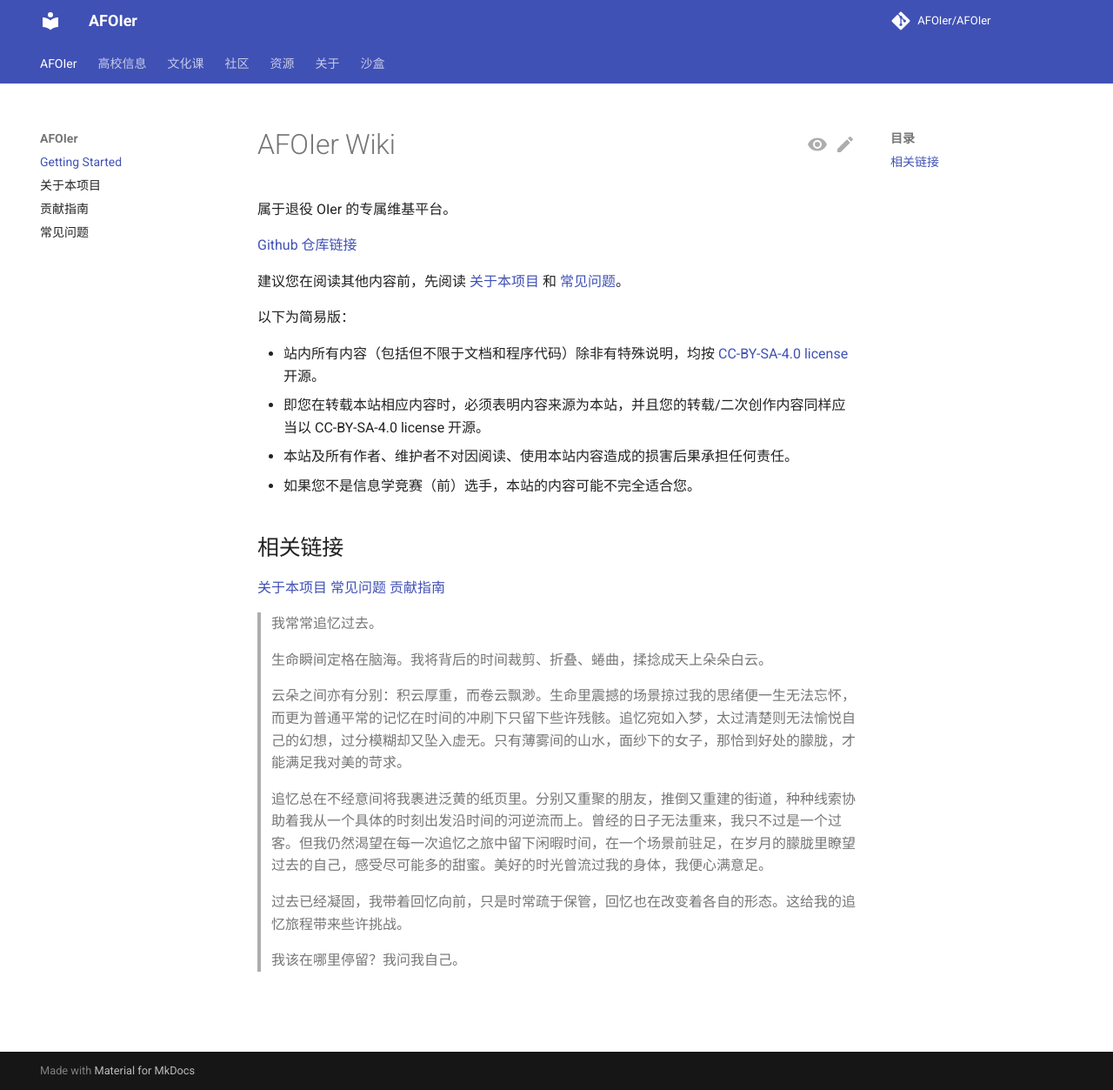
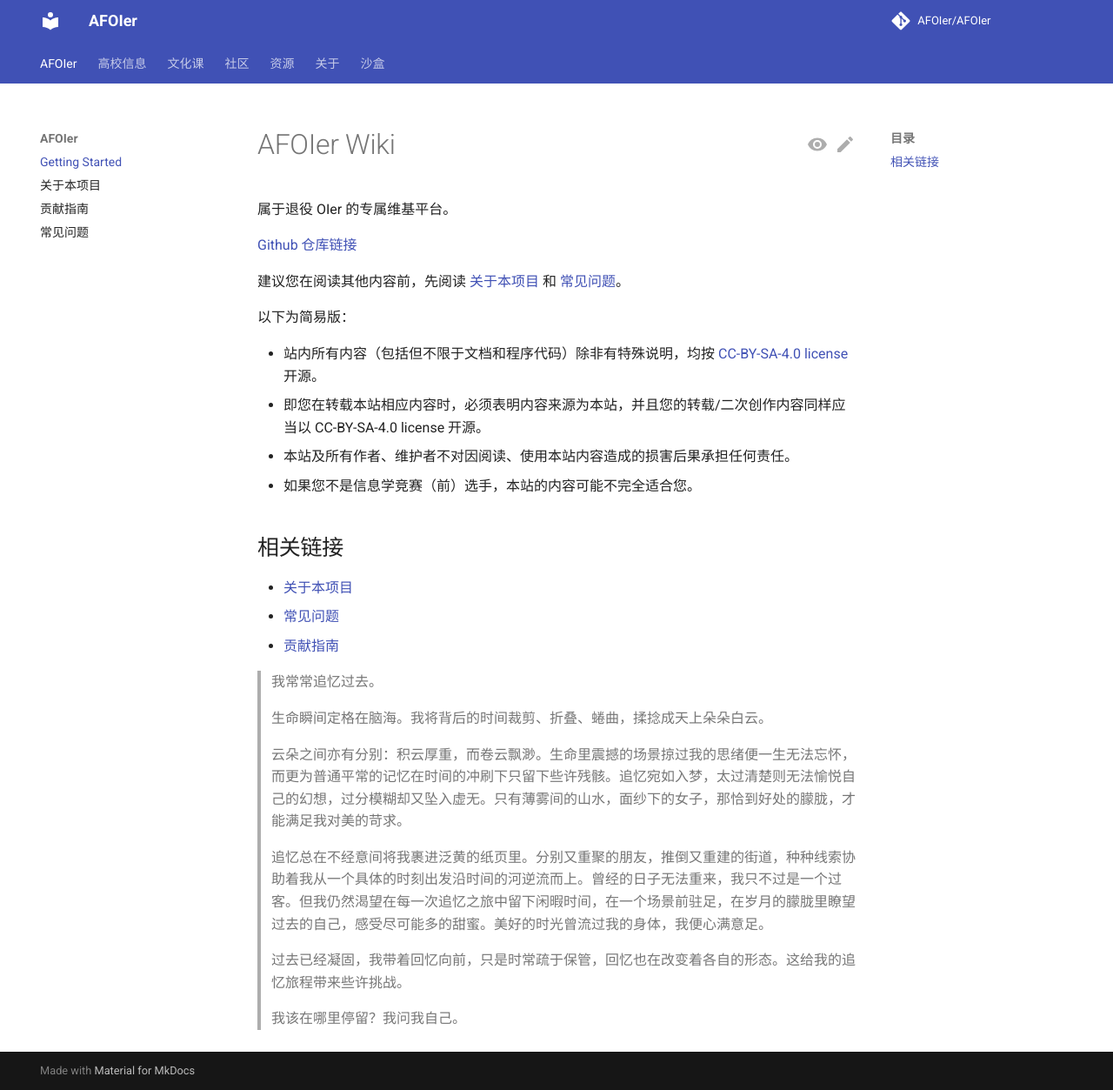
Before and after one commit to AFOIer/AFOIer, an MkDocs documentation site: the page built from docs/index.md, in a window 1280 px wide and 1253 px high. Shown: the whole window at 87% size. Built offline with MkDocs 1.6.1 and Material for MkDocs 9.7.7, drawn with Linux system fonts in a browser that asks for light colours; comment, search, counter and statistics services are not loaded.

```diff
--- a/docs/index.md
+++ b/docs/index.md
@@ -15,9 +15,9 @@
 
 ## 相关链接
 
-[关于本项目](index/about.md)
-[常见问题](index/faq.md)
-[贡献指南](index/contribution.md)
+- [关于本项目](index/about.md)
+- [常见问题](index/faq.md)
+- [贡献指南](index/contribution.md)
 
 > 我常常追忆过去。
 >
```
